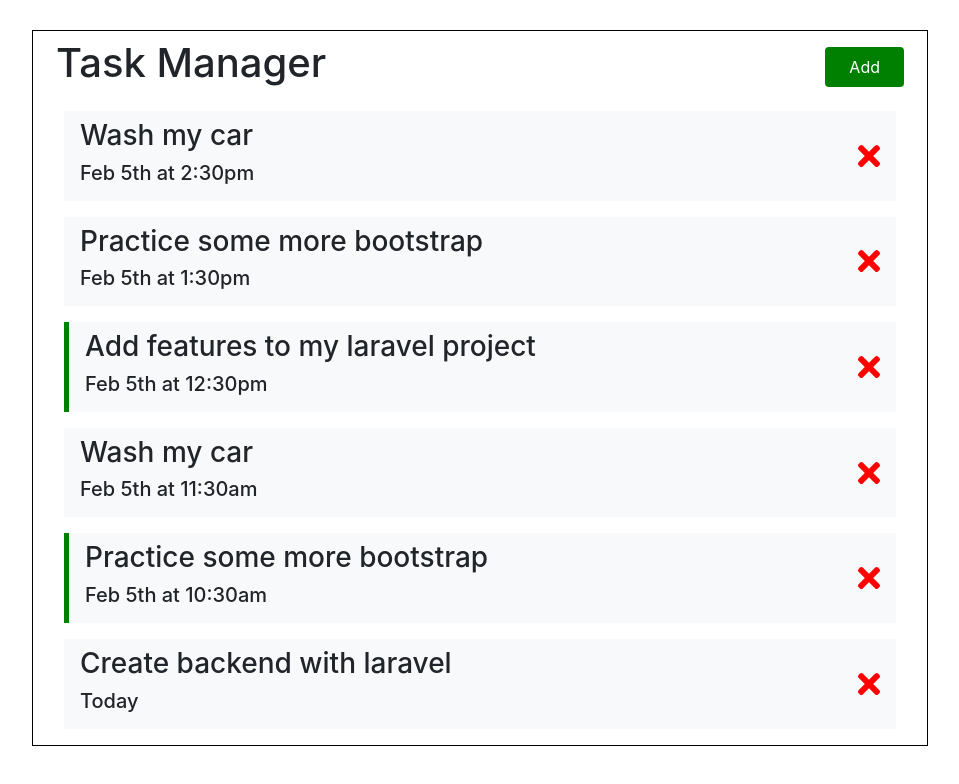
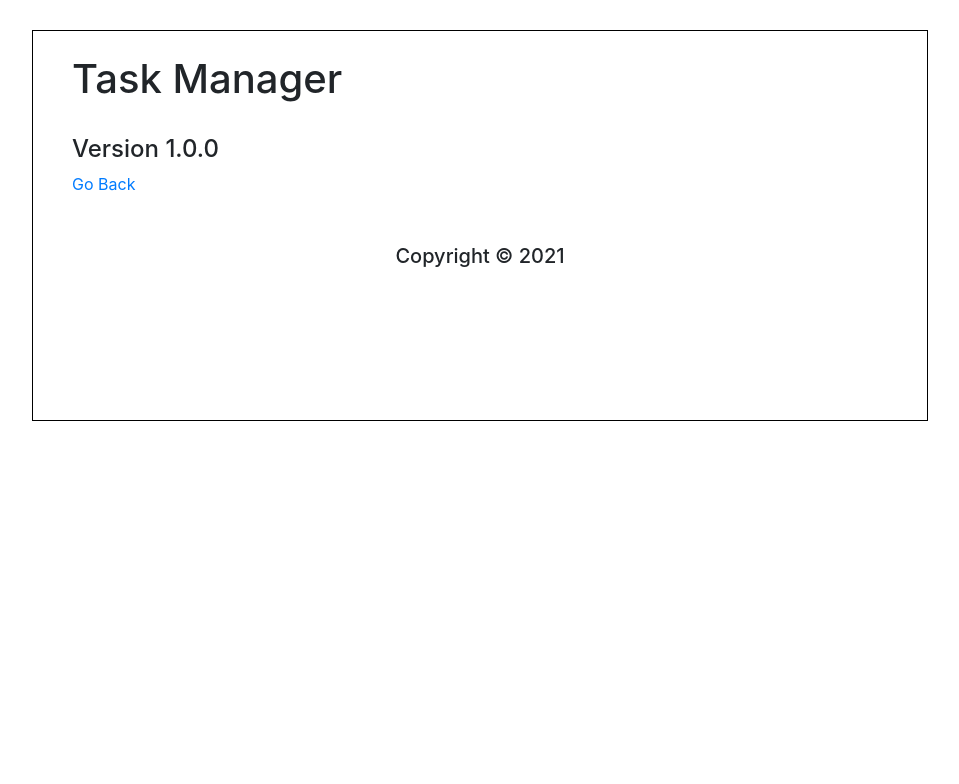
Before and after one commit to muheebolakunle/Task-Manager, a React (Create React App) app: page /about in a window 1280 px wide. Shown: the top 784 px of the page, without its empty margins (160-1119 px from the left). Built offline with nearby package versions, Linux system fonts and the light colour scheme; data requests are answered from the project's data file.

Commit message:
Add route to about page

```diff
--- a/package.json
+++ b/package.json
@@ -12,6 +12,7 @@
     "json-server": "^0.16.3",
     "react": "^17.0.1",
     "react-dom": "^17.0.1",
+    "react-router-dom": "^5.2.0",
     "react-scripts": "4.0.1",
     "web-vitals": "^0.2.4"
   },
--- a/src/App.js
+++ b/src/App.js
@@ -1,5 +1,8 @@
 import { useState, useEffect } from "react";
+import { BrowserRouter as Router, Route } from "react-router-dom";
 import Header from './components/Header';
+import Footer from './components/Footer';
+import About from './components/About';
 import Tasks from "./components/Tasks";
 import AddTask from "./components/AddTask";
 import { library } from '@fortawesome/fontawesome-svg-core'
@@ -36,7 +39,7 @@ function App() {
 
     const addTask = async (task) => {
       // const id = Math.floor(Math.random() * 10000) + 1;
-      const res = await fetch('http://localhost:5000/tasks', {
+      await fetch('http://localhost:5000/tasks', {
         method: "POST",
         body: JSON.stringify(task),
         headers: {
@@ -87,11 +90,25 @@ function App() {
 
     }
   return (
-    <div className="container border-1">
-      <Header title="Task Manager" onAddClick = {()=>{ setShowAddTask(!showAddTask)}} showAddTask={showAddTask} />
-      {showAddTask && <AddTask onAdd={addTask}/>}
-      {tasks.length > 0 ? <Tasks tasks={tasks} onDelete={deleteTask}  onToggle={toggleReminder}/> : <h4 className="ml-3">No tasks to show</h4> }
-    </div>
+    <Router>
+      <div className="container border-1">
+        <Header title="Task Manager" onAddClick = {()=>{ setShowAddTask(!showAddTask)}} showAddTask={showAddTask} />
+
+
+        <Route
+          path="/"
+          exact
+          render={(props)=>(
+            <>
+              {showAddTask && <AddTask onAdd={addTask}/>}
+              {tasks.length > 0 ? <Tasks tasks={tasks} onDelete={deleteTask}  onToggle={toggleReminder}/> : <h4 className="ml-3">No tasks to show</h4> }
+            </>
+          )}
+        />
+        <Route path="/about" component={About} />
+        <Footer />
+      </div>
+    </Router>
   );
 }
 
--- /dev/null
+++ b/src/components/About.js
@@ -0,0 +1,12 @@
+import { Link } from "react-router-dom";
+
+function About() {
+    return (
+        <div className="ml-4 mt-4 mb-5">
+           <h4>Version 1.0.0</h4>
+           <Link to="/">Go Back</Link>
+        </div>
+    )
+}
+
+export default About
--- /dev/null
+++ b/src/components/Footer.js
@@ -0,0 +1,15 @@
+import { Link, useLocation } from "react-router-dom";
+
+function Footer() {
+    const location = useLocation()
+    return (
+        <footer className=" d-flex justify-content-center flex">
+            <div className="d-flex flex-column align-items-center mb-3">
+                <h5>Copyright &copy; 2021</h5>
+                {location.pathname === '/' && <Link to="/about">About</Link>}
+            </div>
+        </footer>
+    )
+}
+
+export default Footer
--- a/src/components/Header.js
+++ b/src/components/Header.js
@@ -1,13 +1,17 @@
 import PropTypes from 'prop-types';
+import { useLocation } from "react-router-dom";
 import Button from './Button';
 
 const Header = ({title, onAddClick, showAddTask}) => {
+    const location = useLocation()
     return (
-        <header className="d-flex justify-content-between m-2 align-items-center p-auto">
+        <header className="d-flex justify-content-between m-4 align-items-center p-auto mt-4">
             <h1>{title}</h1>
-            {showAddTask ?
-                <Button title='Close' color='red' buttonClicked={onAddClick}/> :
-                <Button title='Add' color='green' buttonClicked={onAddClick}/>
+            { location.pathname ==='/' &&
+                <Button
+                    title={showAddTask ? 'Close' : 'Add'}
+                    color={showAddTask ? 'red' : 'green'}
+                    buttonClicked={onAddClick}/>
             }
         </header>
     )
```
Also changed, not shown: 1 other file (tests, documents, lock files or other folders).
